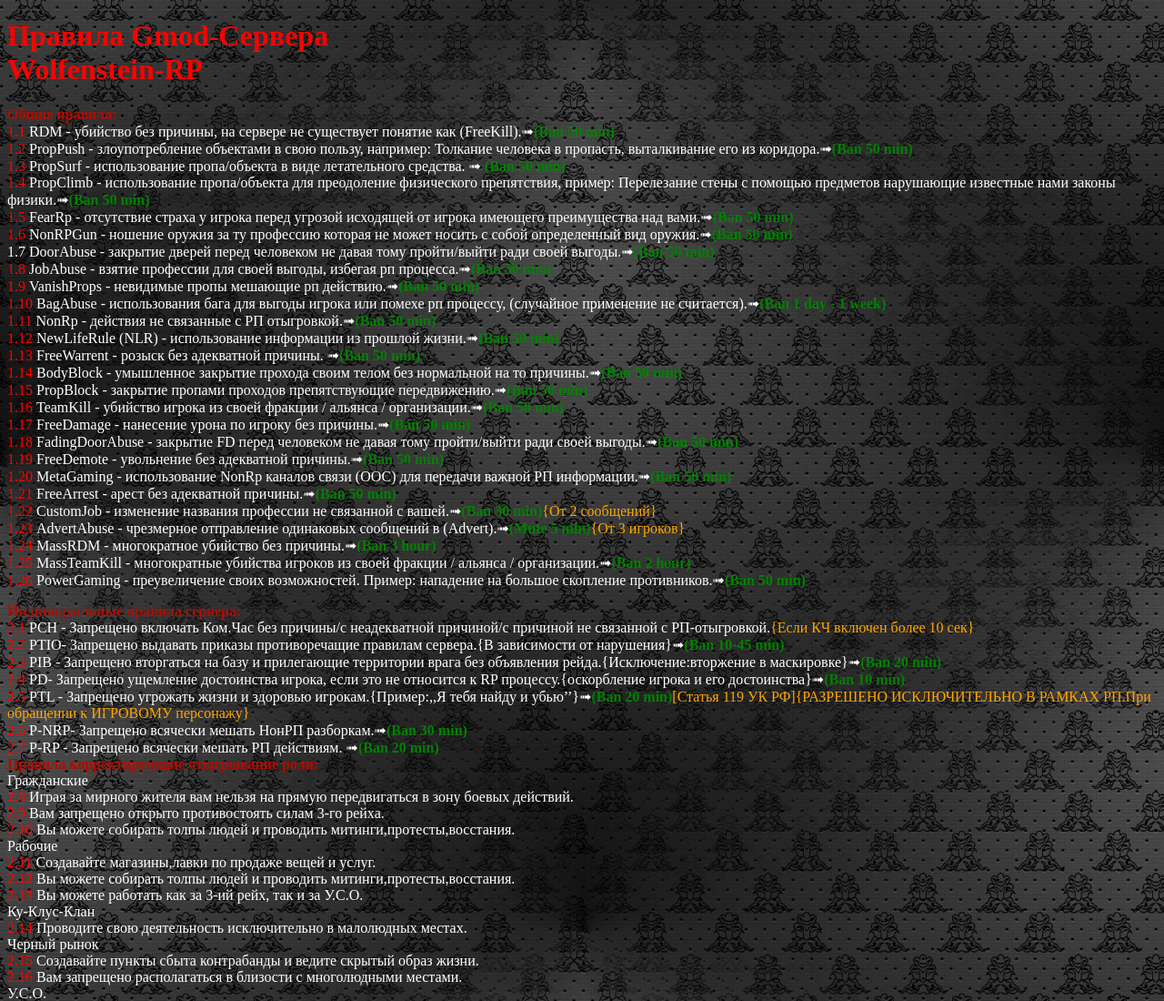
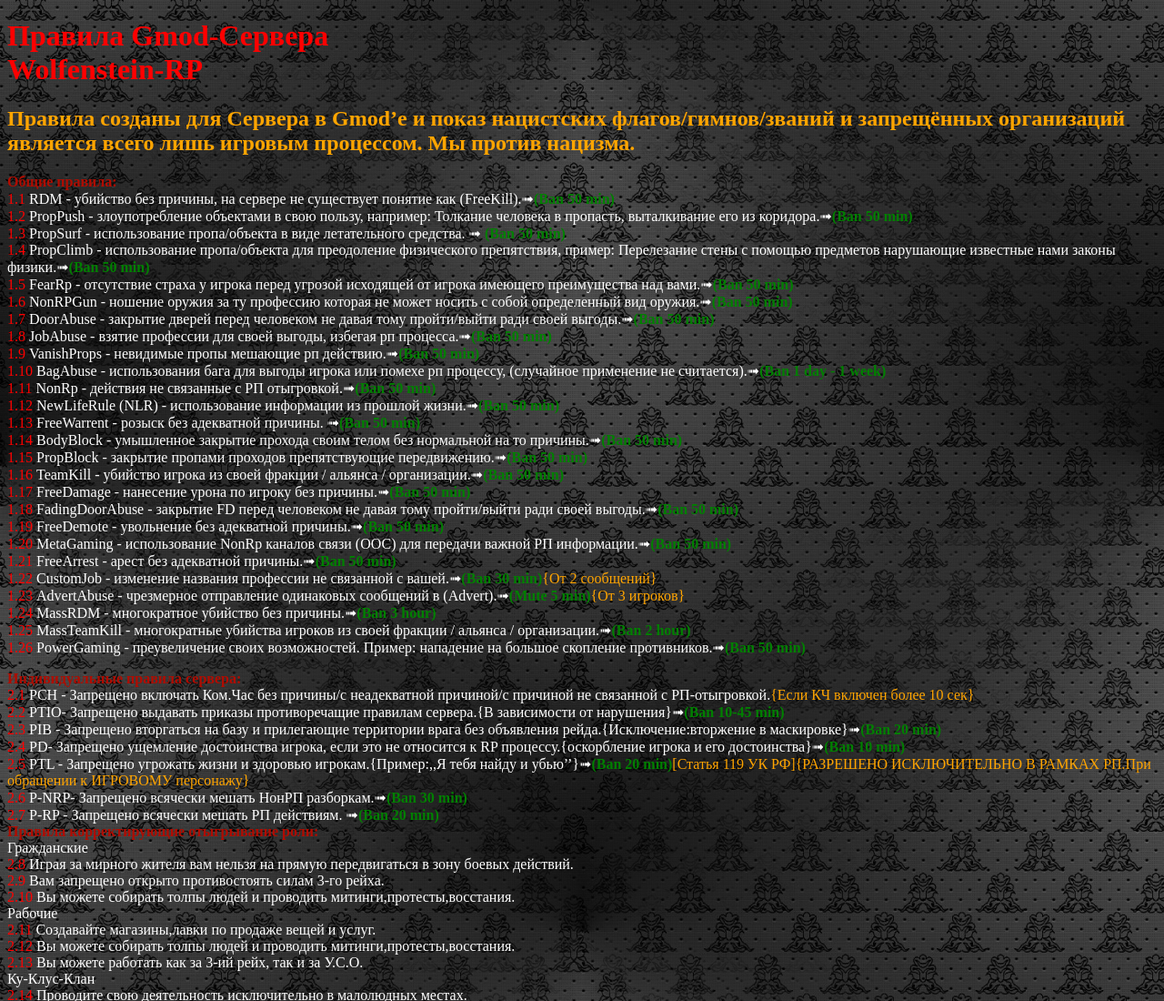
Before and after one commit to websiteHEIZ/wolfensteinrp.github.io, a plain HTML site: page index.html in a window 1280 px wide. Shown: the top 1100 px of the page at 91% size. Drawn offline with Linux system fonts and the light colour scheme.

Commit message:
Update index.html

```diff
--- a/index.html
+++ b/index.html
@@ -11,13 +11,14 @@
 	</head>
 	<body>
 		<h1><font color="red">  Правила Gmod-Сервера</font> <br><font color="red"> Wolfenstein-RP</font> </h1>
+		<h2><font color="orange"> Правила созданы для Сервера в Gmod’e и показ нацистских флагов/гимнов/званий и запрещённых организаций является всего лишь игровым процессом. Мы против нацизма.</font></h2>
 		<p><b><font color="brick">Общие правила:</font></b> <br><font color="red">1.1</font> RDM - убийство без причины, на сервере не существует понятие как (FreeKill).➟<font color="green"><b>(Ban 50 min)</b></font>
 			<br><font color="red">1.2</font> PropPush - злоупотребление объектами в свою пользу, например: Толкание человека в пропасть, выталкивание его из коридора.➟<font color="green"><b>(Ban 50 min)</b></font>
 			<br>	<font color="red">1.3</font> PropSurf - использование пропа/объекта в виде летательного средства. ➟ <font color="green"><b>(Ban 50 min)</b></font>
 				<br><font color="red">1.4</font> PropClimb - использование пропа/объекта для преодоление физического препятствия, пример: Перелезание стены c помощью предметов нарушающие известные нами законы физики.➟<font color="green"><b>(Ban 50 min)</b></font>
 				<br><font color="red">1.5</font> FearRp - отсутствие страха у игрока перед угрозой исходящей  от игрока имеющего преимущества над вами.➟<font color="green"><b>(Ban 50 min)</b></font>
 				<br><font color="red">1.6</font> NonRPGun - ношение оружия за ту профессию которая не может носить с собой определенный вид оружия.➟<font color="green"><b>(Ban 50 min)</b></font>
-				<br>1.7 DoorAbuse - закрытие дверей перед человеком не давая тому пройти/выйти ради своей выгоды.➟<font color="green"><b>(Ban 50 min)</b></font>
+				<br><font color="red">1.7</font> DoorAbuse - закрытие дверей перед человеком не давая тому пройти/выйти ради своей выгоды.➟<font color="green"><b>(Ban 50 min)</b></font>
 				<br><font color="red">1.8</font> JobAbuse - взятие профессии для своей выгоды, избегая рп процесса.➟<font color="green"><b>(Ban 50 min)</b></font>
 				<br><font color="red">1.9</font> VanishProps - невидимые пропы мешающие рп действию.➟<font color="green"><b>(Ban 50 min)</b></font>
 				<br><font color="red">1.10</font> BagAbuse - использования бага для выгоды игрока или помехе рп процессу, (случайное применение не считается).➟<font color="green"><b>(Ban 1 day - 1 week)</b></font>
```
